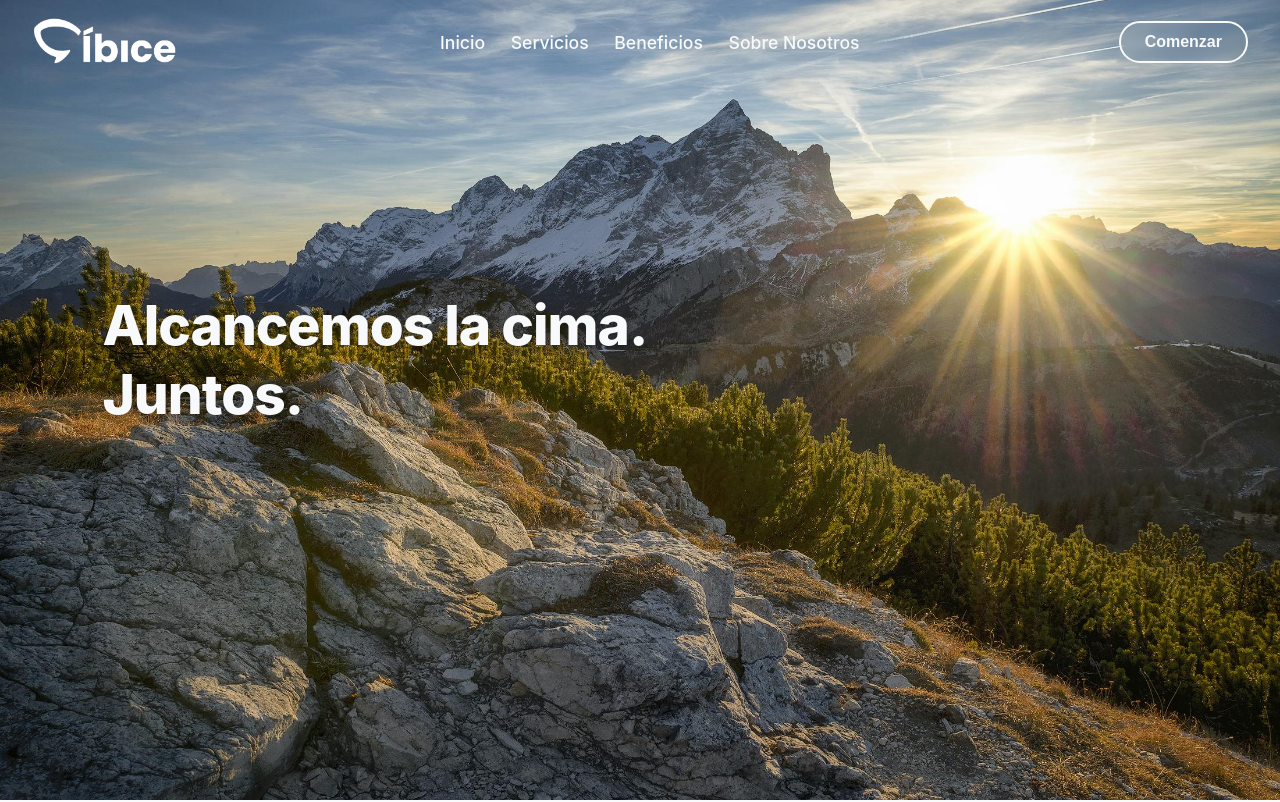
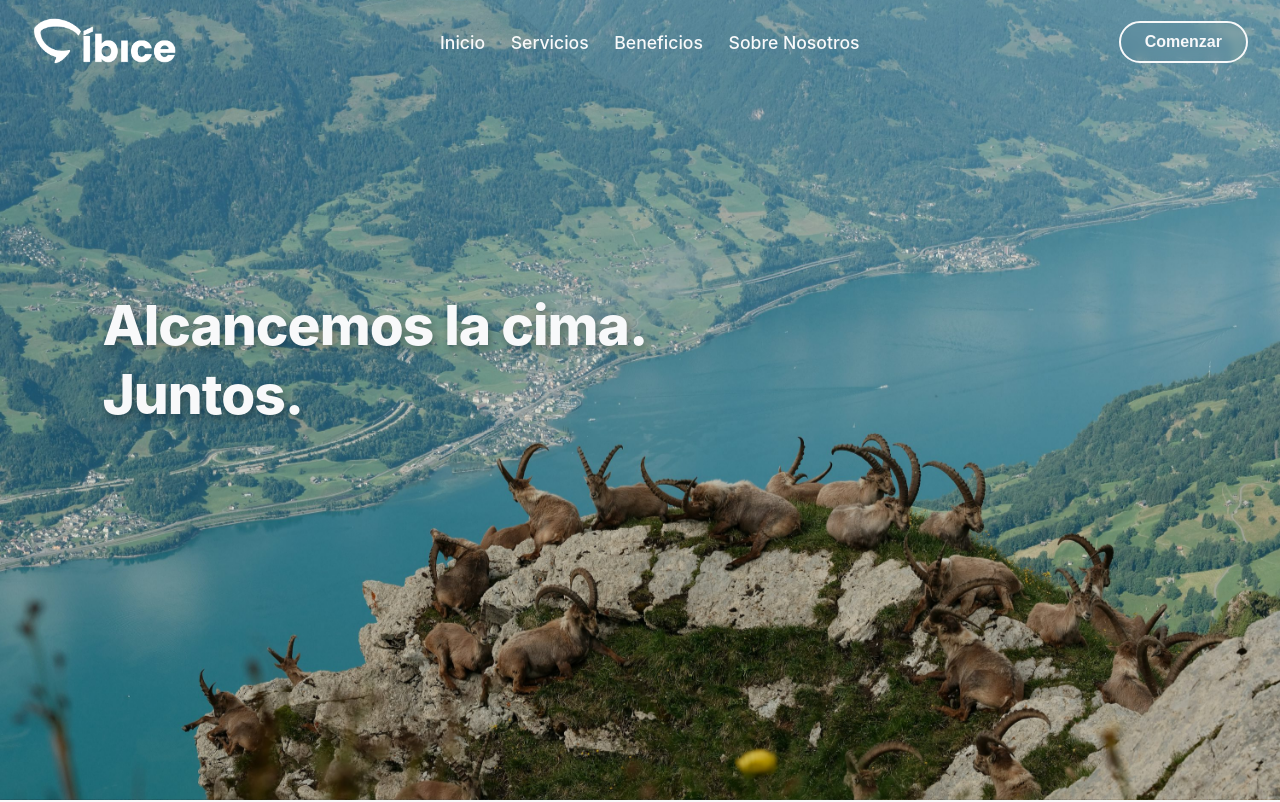
Before and after one commit to tobiasderene/ibice, a React (Create React App) app: page / in a window 1280 px wide. Shown: the top 802 px of the page. Built offline with nearby package versions, Linux system fonts and the light colour scheme.

Commit message:
Update CTA.css

```diff
--- a/src/styles/CTA.css
+++ b/src/styles/CTA.css
@@ -42,7 +42,7 @@
   background-size: cover;
   background-position: center;
   background-repeat: no-repeat;
-  z-index: -1;
+  z-index: -2;
   opacity: 0;
   transition: none;
   pointer-events: none;
```
